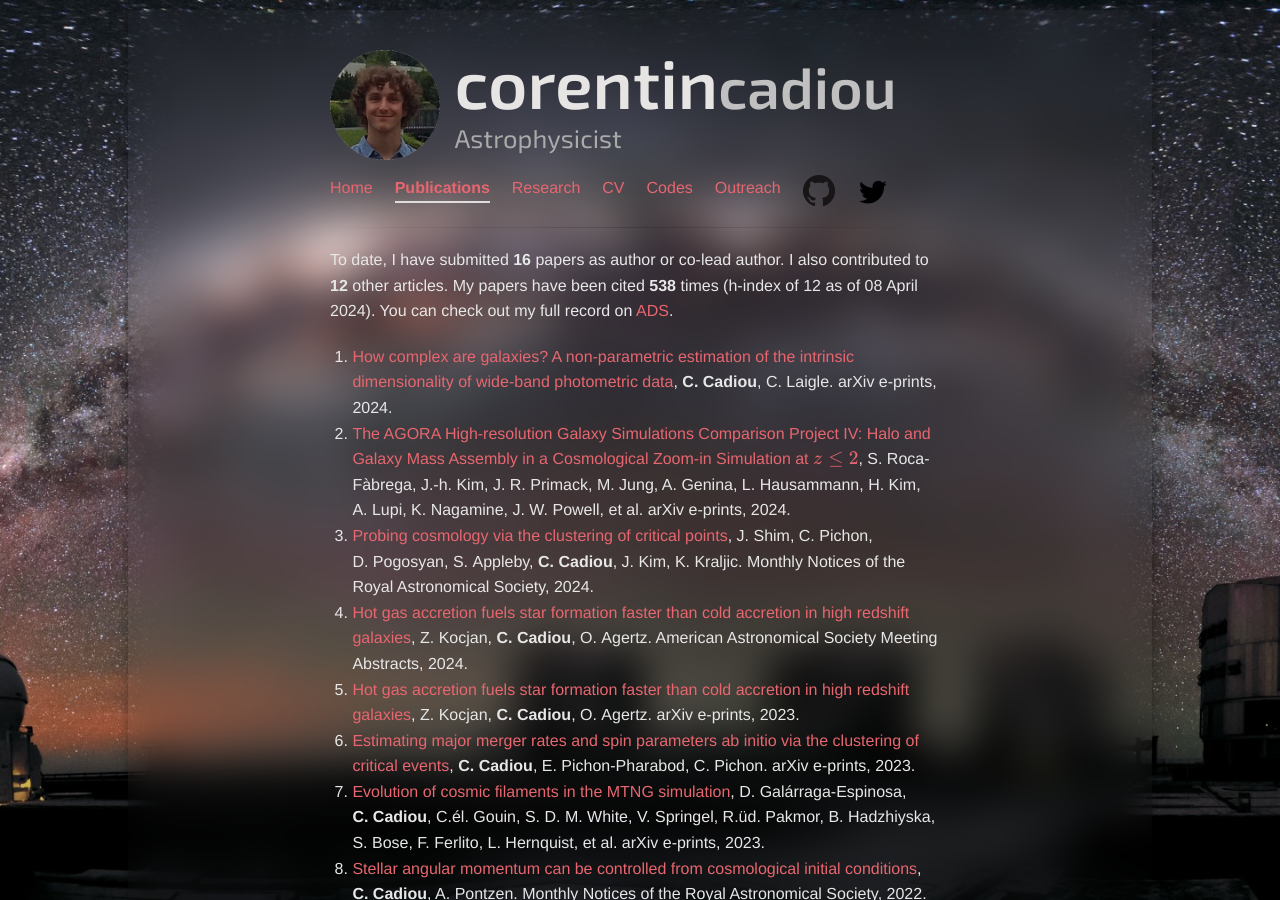
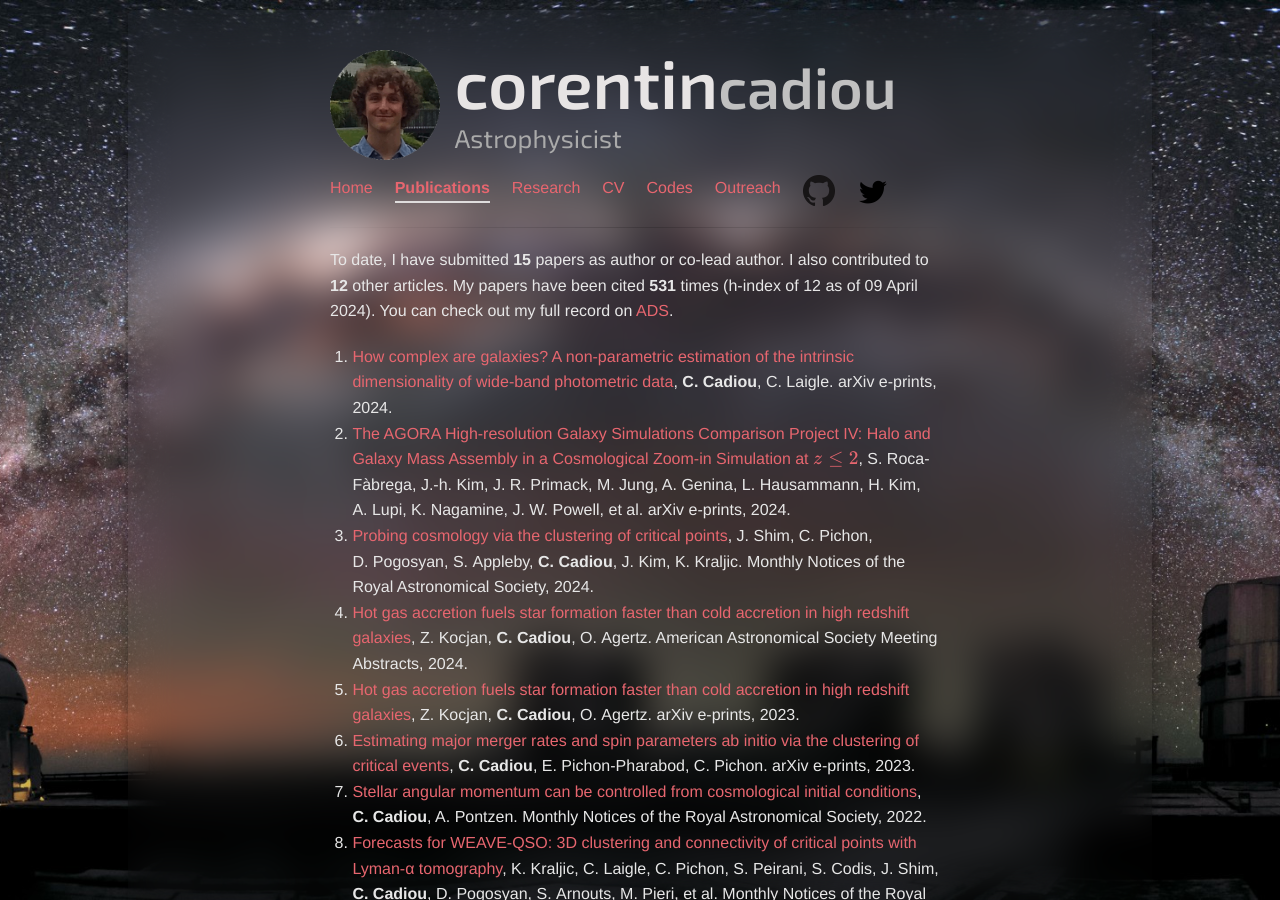
Before and after one commit to cphyc/cphyc.github.io, a Jekyll site: the page built from publications/index.html, in a window 1280 px wide and 900 px high. Built offline with Jekyll 4.4.1, drawn with Linux system fonts in a browser that asks for light colours; nearby versions of some CDN libraries.

Commit message:
chore: autopublish 2024-04-09T00:01:49Z

```diff
--- a/publications/index.html
+++ b/publications/index.html
@@ -6,9 +6,9 @@ description: My Publications
 ---
 
 <p>
-  To date, I have submitted <b>16</b> papers as author or co-lead author.
+  To date, I have submitted <b>15</b> papers as author or co-lead author.
   I also contributed to <b>12</b> other articles.
-  My papers have been cited <b>538</b> times (h-index of 12 as of 08 April 2024).
+  My papers have been cited <b>531</b> times (h-index of 12 as of 09 April 2024).
   You can check out my full record on <a href="https://ui.adsabs.harvard.edu/search/filter_database_fq_database=AND&filter_database_fq_database=database%3A%22astronomy%22&fq=%7B!type%3Daqp%20v%3D%24fq_database%7D&fq_database=(database%3A%22astronomy%22)&p_=0&q=((author%3A%22%22))&sort=date%20desc%2C%20bibcode%20desc" target="_blank">ADS</a>.
 </p>
 <ol>
@@ -132,45 +132,6 @@ description: My Publications
 
 
       C.&nbsp;Pichon.
-
-    arXiv e-prints, 2023.
-  </li>
-
-  <li>
-    <a href="https://arxiv.org/abs/2309.08659">Evolution of cosmic filaments in the MTNG simulation</a>,
-
-
-      D.&nbsp;Galárraga-Espinosa,
-
-    <b>
-      C.&nbsp;Cadiou</b>,
-
-
-      C.él.&nbsp;Gouin,
-
-
-      S. D. M.&nbsp;White,
-
-
-      V.&nbsp;Springel,
-
-
-      R.üd.&nbsp;Pakmor,
-
-
-      B.&nbsp;Hadzhiyska,
-
-
-      S.&nbsp;Bose,
-
-
-      F.&nbsp;Ferlito,
-
-
-      L.&nbsp;Hernquist,
-
-
-      et al.
 
     arXiv e-prints, 2023.
   </li>
```
